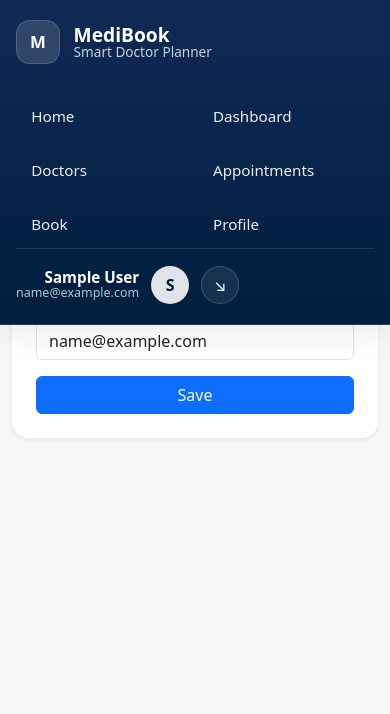
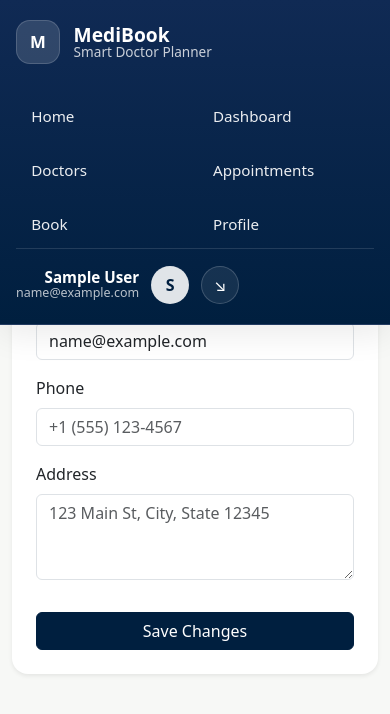
Before and after one commit to qurban-12/MediBook-Online-Doctor-Appointment-Management-System, a React app in the folder frontend/: page /profile in a window 390 px wide. Shown: the top 714 px of the page. Built offline with nearby package versions, Linux system fonts and the light colour scheme; no server answers; sample sign-in values are in the browser's storage; the HTML template or start-up script is replaced by a standard one.

Commit message:
add phone and address fields to user profile and update profile handling

```diff
--- a/frontend/src/pages/Profile.jsx
+++ b/frontend/src/pages/Profile.jsx
@@ -5,13 +5,15 @@ export default function Profile() {
   const { user, updateProfile } = useAuth();
   const [name, setName] = useState(user?.name || '');
   const [email, setEmail] = useState(user?.email || '');
+  const [phone, setPhone] = useState(user?.phone || '');
+  const [address, setAddress] = useState(user?.address || '');
   const [message, setMessage] = useState(null);
 
   const handleSave = (e) => {
     e.preventDefault();
     try {
-      updateProfile({ name, email });
-      setMessage({ type: 'success', text: 'Profile updated locally.' });
+      updateProfile({ name, email, phone, address });
+      setMessage({ type: 'success', text: 'Profile updated successfully.' });
     } catch (err) {
       setMessage({ type: 'error', text: 'Failed to update profile.' });
     }
@@ -34,7 +36,15 @@ export default function Profile() {
           <label className="form-label">Email</label>
           <input type="email" className="form-control" value={email} onChange={(e) => setEmail(e.target.value)} required />
         </div>
-        <button className="btn btn-primary" type="submit">Save</button>
+        <div className="mb-3">
+          <label className="form-label">Phone</label>
+          <input type="tel" className="form-control" value={phone} onChange={(e) => setPhone(e.target.value)} placeholder="+1 (555) 123-4567" />
+        </div>
+        <div className="mb-3">
+          <label className="form-label">Address</label>
+          <textarea className="form-control" value={address} onChange={(e) => setAddress(e.target.value)} placeholder="123 Main St, City, State 12345" rows="3" />
+        </div>
+        <button className="btn mt-3" type="submit" style={{ backgroundColor: '#001f3f', borderColor: '#001f3f', color: 'white' }}>Save Changes</button>
       </form>
     </div>
   );
```
Also changed, not shown: 1 other file (tests, documents, lock files or other folders).
